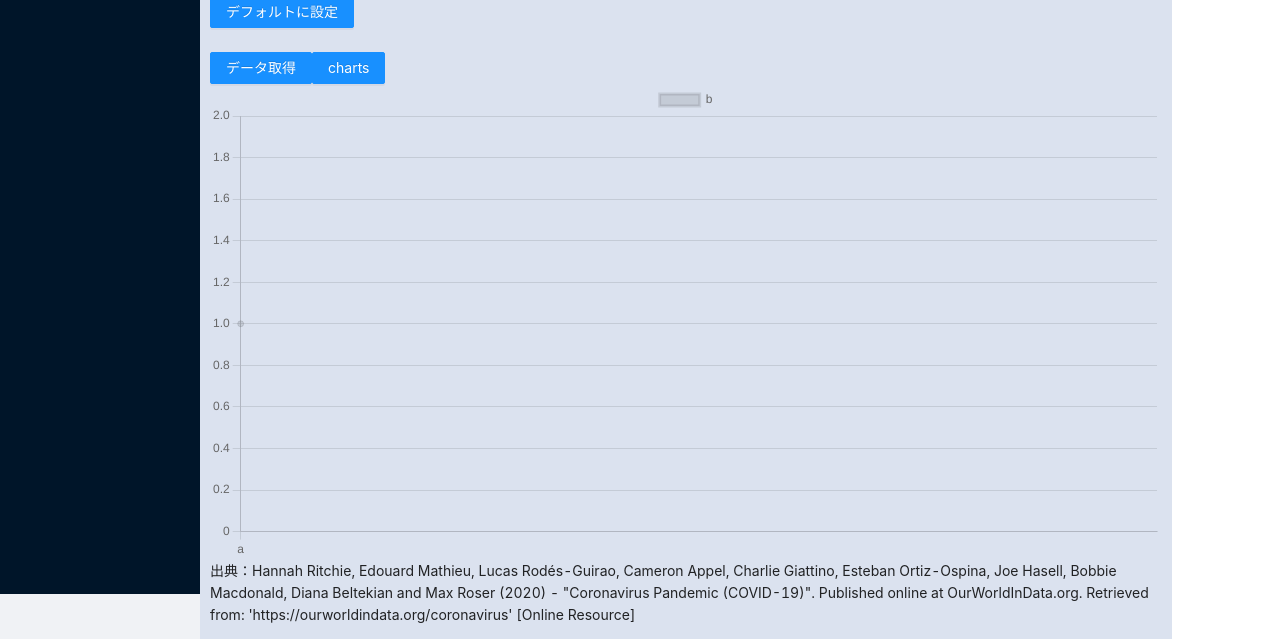
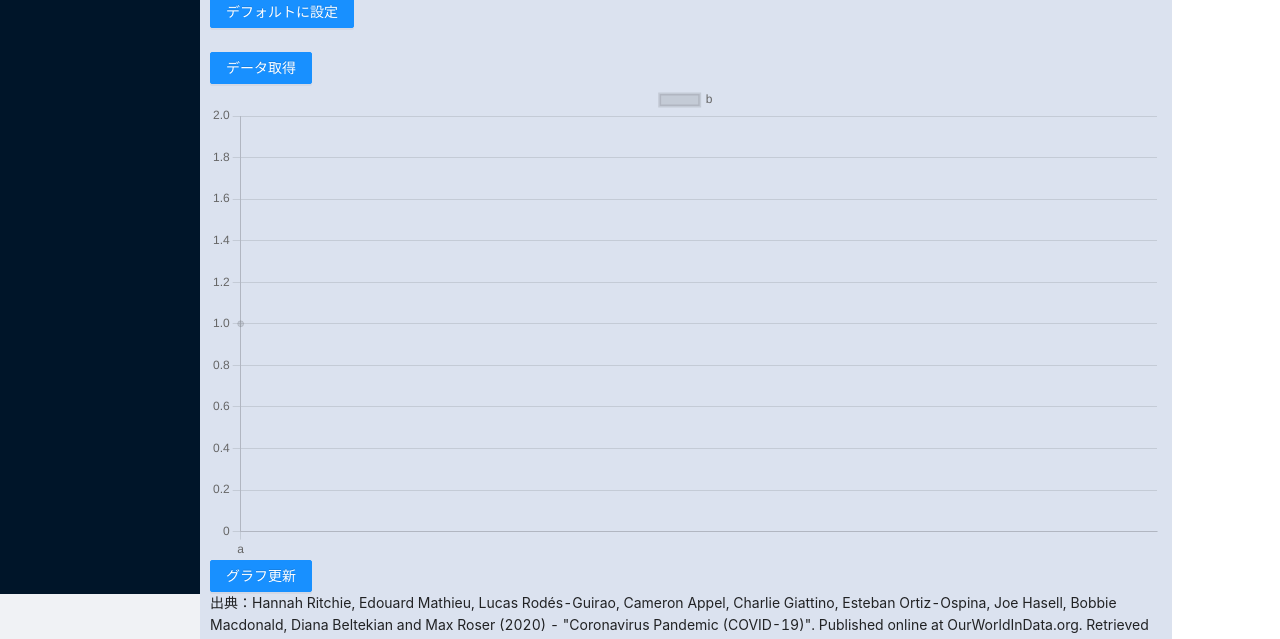
Before and after one commit to devkerosan/covid-tools, a React (Create React App) app: page / in a window 1280 px wide. Both pictures are taken after a click on the item "諸外国の感染状況(β版)". Shown: the part 206-845 px from the top of the page. Built offline with nearby package versions, Linux system fonts and the light colour scheme; no server answers.

Commit message:
fix chart button position

```diff
--- a/src/DisplayJHUData.tsx
+++ b/src/DisplayJHUData.tsx
@@ -113,10 +113,11 @@ const DisplayJHUData: React.FC<{ display: string }> = (props) => {
                 </FormItem>
             </Form>
             <Button type="primary" className="fetchButton" onClick={handleClick}>データ取得</Button>
-            <Button type="primary" className="fetchButton" onClick={handleChartClick}>charts</Button>
+
             <Line
                 data={{ ...chartData, pointRadius: 0 }}
             />
+            <Button type="primary" className="fetchButton" onClick={handleChartClick}>グラフ更新</Button>
             <p><Text>出典：Hannah Ritchie, Edouard Mathieu, Lucas Rodés-Guirao, Cameron Appel, Charlie Giattino, Esteban Ortiz-Ospina, Joe Hasell, Bobbie Macdonald, Diana Beltekian and Max Roser (2020) - "Coronavirus Pandemic (COVID-19)". Published online at OurWorldInData.org. Retrieved from: 'https://ourworldindata.org/coronavirus' [Online Resource]</Text></p>
         </div>
     )
--- a/src/DisplaySurveyData.tsx
+++ b/src/DisplaySurveyData.tsx
@@ -177,10 +177,11 @@ const DisplaySurveyData: React.FC<{ display: string }> = (props) => {
                 </FormItem> */}
             </Form>
             <Button type="primary" className="fetchButton" onClick={handleClick}>データ取得</Button>
-            <Button type="primary" className="fetchButton" onClick={handleChartClick}>charts</Button>
+
             <Line
                 data={{ ...chartData, pointRadius: 0 }}
             />
+            <Button type="primary" className="fetchButton" onClick={handleChartClick}>グラフ更新</Button>
             <p><Text>出典：The University of Maryland Social Data Science Center Global COVID-19 Trends and Impact Survey, in partnership with Facebook（https://gisumd.github.io/COVID-19-API-Documentation/）</Text></p>
             {/* <FormatDataForTable TableValue={data} /> */}
         </div>
```
